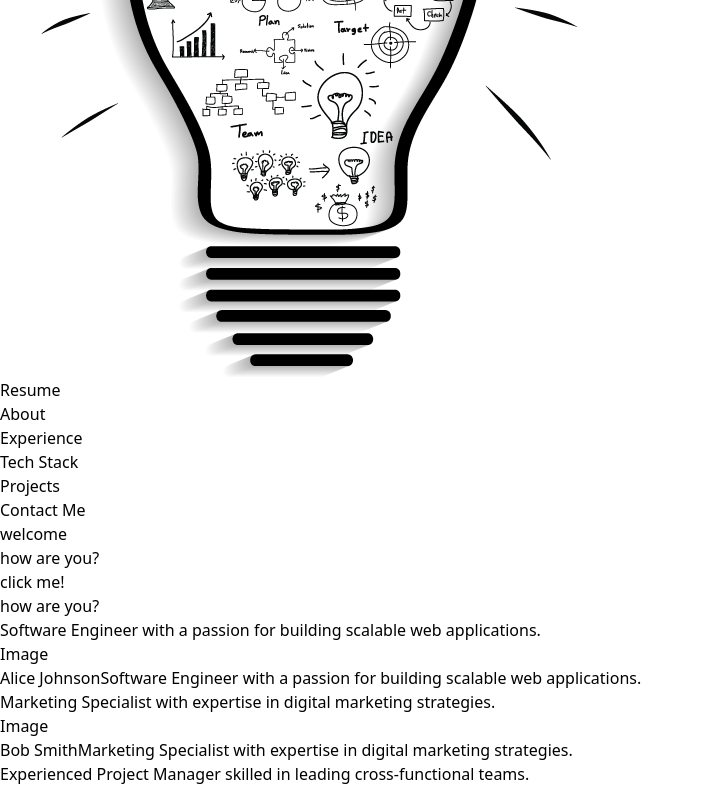
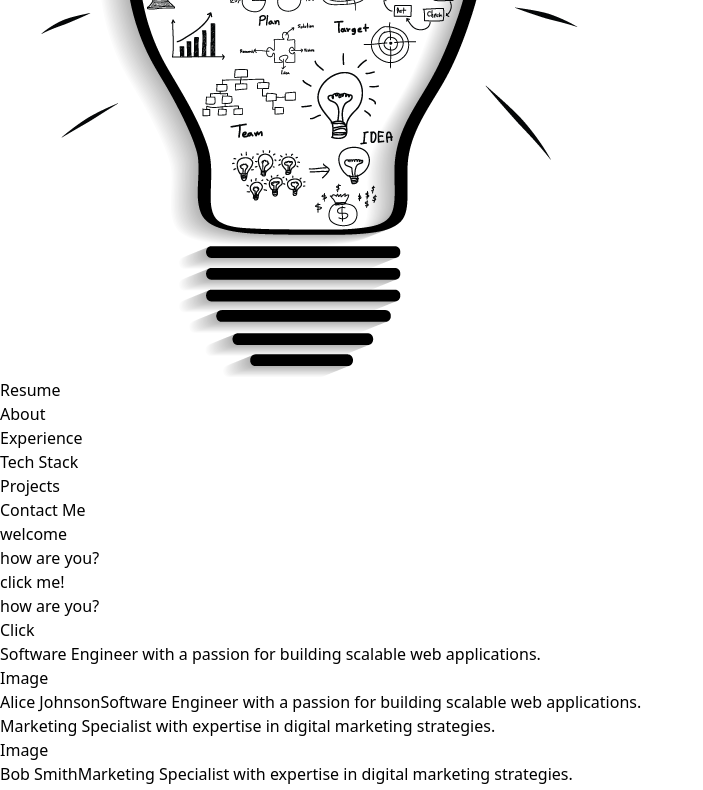
Before and after one commit to pipe-justpipe/vite-project, a React (Vite) app: page / in a window 1280 px wide. Shown: the part 321-1111 px from the top of the page, without its empty margins (0-703 px from the left). Built offline with nearby package versions, Linux system fonts and the light colour scheme.

Commit message:
progress commit

```diff
--- a/src/App.jsx
+++ b/src/App.jsx
@@ -6,8 +6,11 @@ import State from "./components/State";
 import Countbtn from "./components/Countbtn";
 import Effect from "./Effect";
 import AccountBalanceIcon from '@mui/icons-material/AccountBalance';
+import { useEffect, useState } from "react";
 
 function App() {
+  const [name, setName] = useState('Piper')
+
   const data = [
     {
       description:
@@ -46,12 +49,17 @@ function App() {
   const hey = () => {
     alert("you clicked me");
   };
+
+  useEffect(() => {
+    document.title = `${name}'s website`;
+  },[name])
+
   const text ="how are you?";
   return (
-    <div className="bg-[#ffcdb2] h-screen">
+    <div className="h-screen">
       <NavBar />
       <Welcome alert={hey} statement={text} data={data} />
-
+      <button onClick={()=>setName('change')} className="bg-red-800 text-white">Click</button>
       <div className="flex gap-4 m-5">
         {data.map((item, index) => (
           <Cards
```
